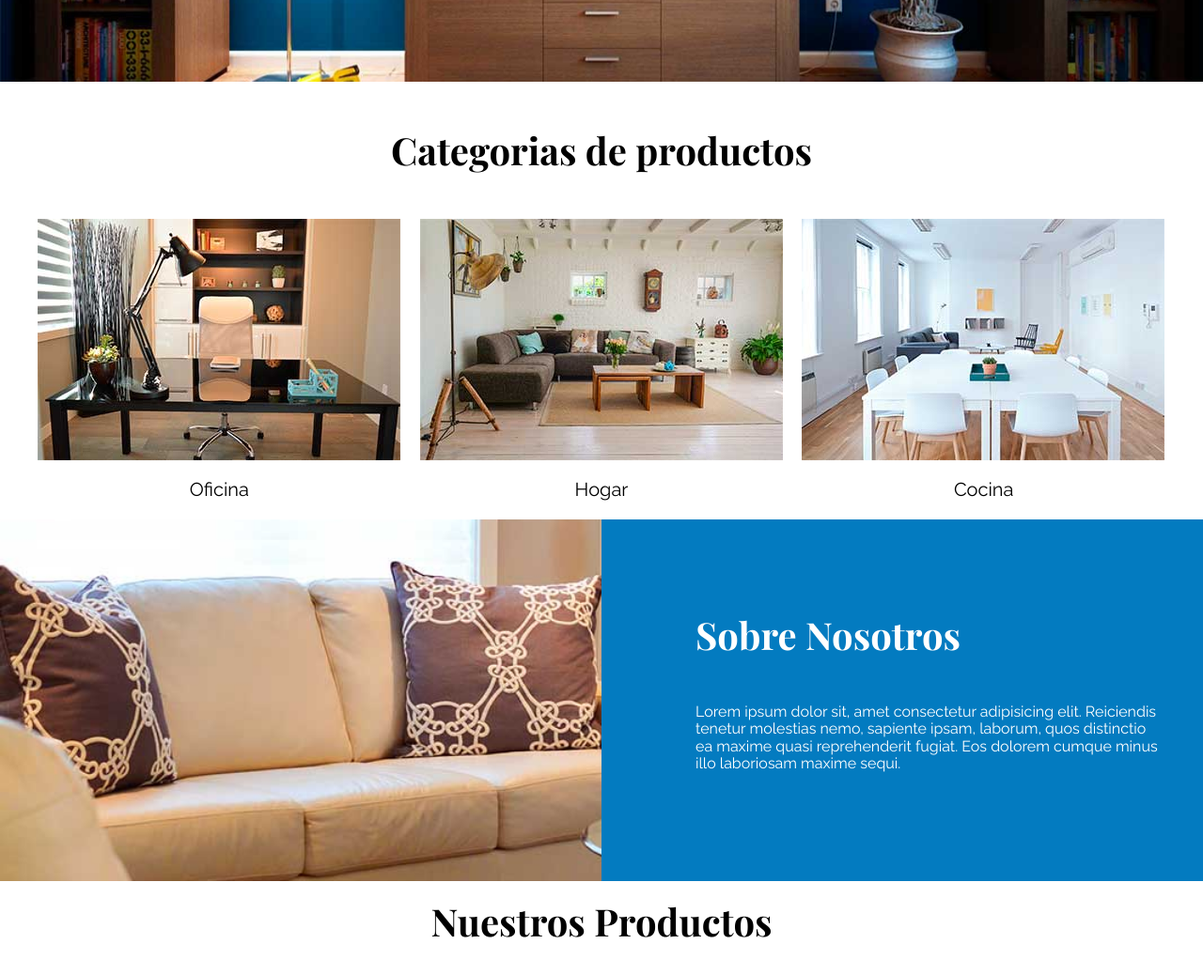
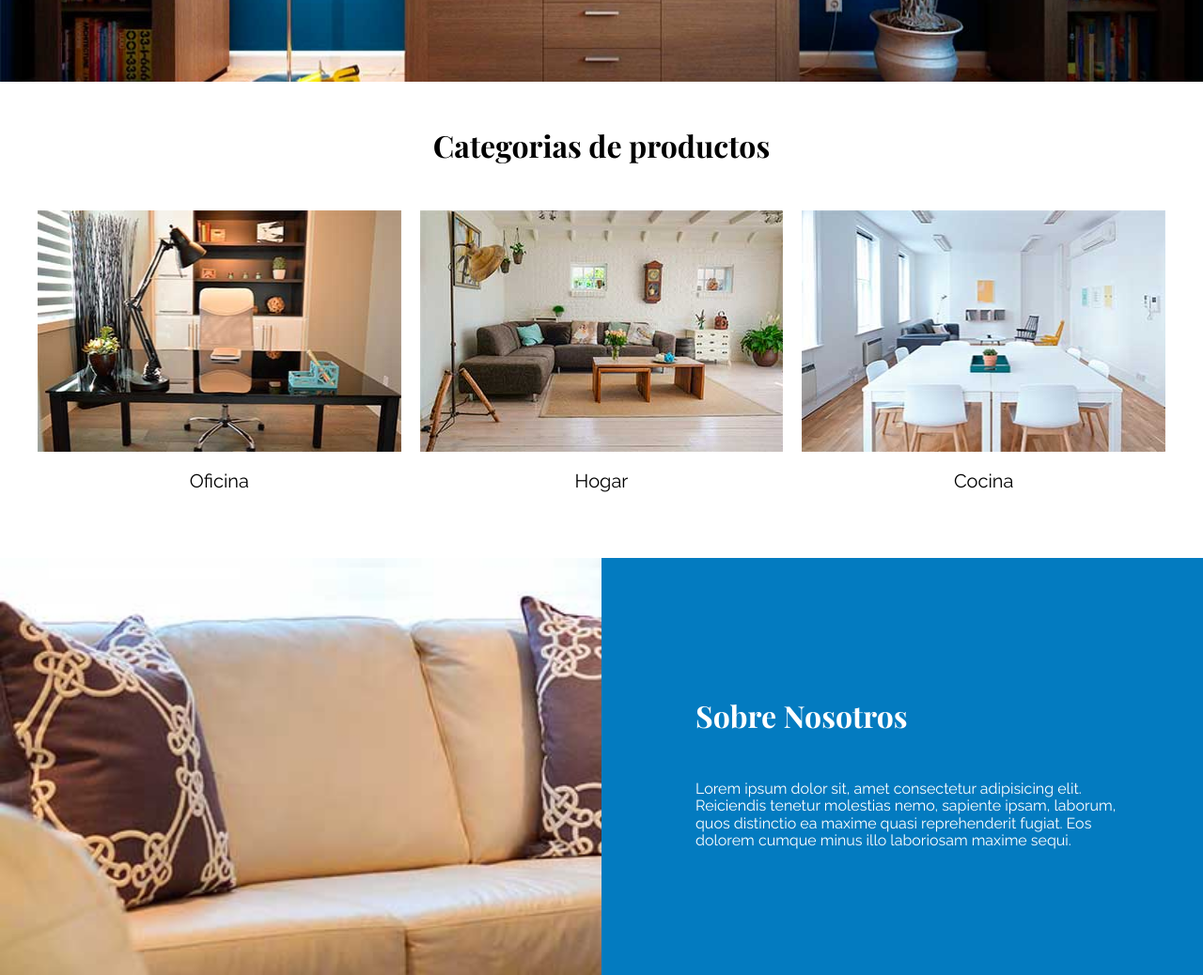
Before and after one commit to Hinga2019/Ecommerce, a plain HTML site: page index.html in a window 1280 px wide. Shown: the part 680-1718 px from the top of the page at 94% size. Drawn offline with nearby package versions, Linux system fonts and the light colour scheme.

Commit message:
agregando media queries

```diff
--- a/css/app.css
+++ b/css/app.css
@@ -19,17 +19,29 @@ h1, h2, h3 {
 }
 
 h1 {
+    font-size: 4rem;
+}
+@media (min-width: 768px) {
+    h1 {
         font-size: 5rem;
     }
-
+}
 h2 {
-    font-size: 4rem;
+    font-size: 3.2rem;
 }
-
+@media (min-width: 768px) {
+    h2 {
+        font-size: 4;
+    }
+}
+h3 {
+    font-size: 2.4rem;
+}
+@media (min-width: 768px) {
     h3 {
         font-size: 3rem;
     }
-
+}
 a {
     text-decoration: none;
     color: black;
@@ -84,24 +96,44 @@ img {
 }
 
 .nav-principal{
-
     padding: 2rem 0;
     display: flex; /*flex solo afecta al primer nivel de hijos*/
+    flex-direction: column;
+    align-items: center;
+}
+@media (min-width: 768px) {
+    .nav-principal {
         flex-direction: row;
         justify-content: space-between;
     }
-
+}
 .hero {
     background-image: url(../images/principal.jpg);
     background-repeat: no-repeat;
     background-size: cover;
     background-position: center center;
+    height: 25rem;
+}
+@media (min-width: 768px) {
+    .hero {
         height: 55rem;
+    }
 }
 
 /*Categorias*/
 .categorias {
-    padding-top: 5rem;
+    padding: 5rem 0;
+}
+.categoria {
+    margin-bottom: 2rem;
+}
+@media (min-width: 768px) {
+    .categoria {
+        margin-bottom: 0;
+    }
+}
+.categoria img {
+    width: 100%;
 }
 .categorias h2 {
     text-align: center;
@@ -119,35 +151,52 @@ img {
     color: white;
     border-bottom-right-radius: 1rem;
 }
-
+@media (min-width: 768px) {
     .listado-categorias {
         display: grid;
         /*grid-template-columns: repeat(4, 200px) /*200px 200px 200px 200px */;
         grid-template-columns: repeat(3, 1fr);
         gap: 2rem /*separacion entre elementos*/
     }
+}
+
 
 /*bloque nosotros*/
 .sobre-nosotros {
+    background-image: linear-gradient(to bottom, transparent 50%, #037bc0 50%, #037bc0 100%), url(../images/nosotros.jpg);
+    background-position: center, top left;
+    background-repeat: no-repeat;
+    background-size: 100%, 70rem;
+}
+@media (min-width: 768px) {
+    .sobre-nosotros {
         background-image: linear-gradient(to right, transparent 50%, #037bc0 50%, #037bc0 100%), url(../images/nosotros.jpg);
+        background-position: left center;
         padding: 10rem 0;
-    background-position: left center;
-    background-repeat: no-repeat;
-    background-size: 100%, 120rem;
-
+        background-size: 100%, 160rem;
     }
-
+}
 .sobre-nosotros-grid {
-    display: flex;
-    justify-content: flex-end;
+    display: grid;
+    grid-template-rows: repeat(2, 1fr);
 }
-
+@media (min-width: 768px) {
+    .sobre-nosotros-grid {
+        grid-template-columns: repeat(2, 1fr);
+        grid-template-rows: unset;
+        column-gap: 10rem;
+    }
+}
 .texto-nosotros {
-    flex-basis: 50%;
-    padding-left: 10rem;
+    grid-row: 2/3;
     color: white;
+    padding: 5rem
 }
-
+@media (min-width: 768px) {
+    .texto-nosotros {
+        grid-column: 2/3;
+    }
+}
 /*listado de productos*/
 
 .contenido-principal {
```
Lines whose indentation alone changed are shown as unchanged.
